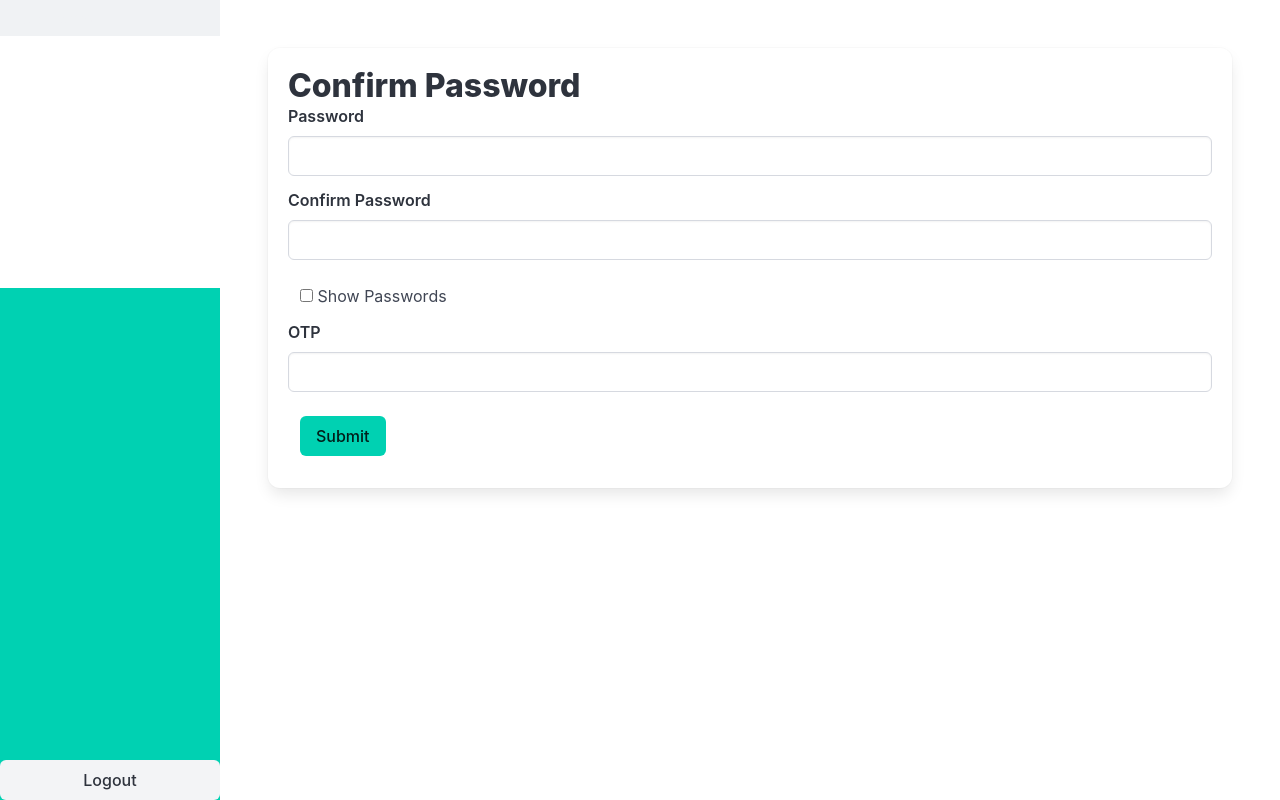
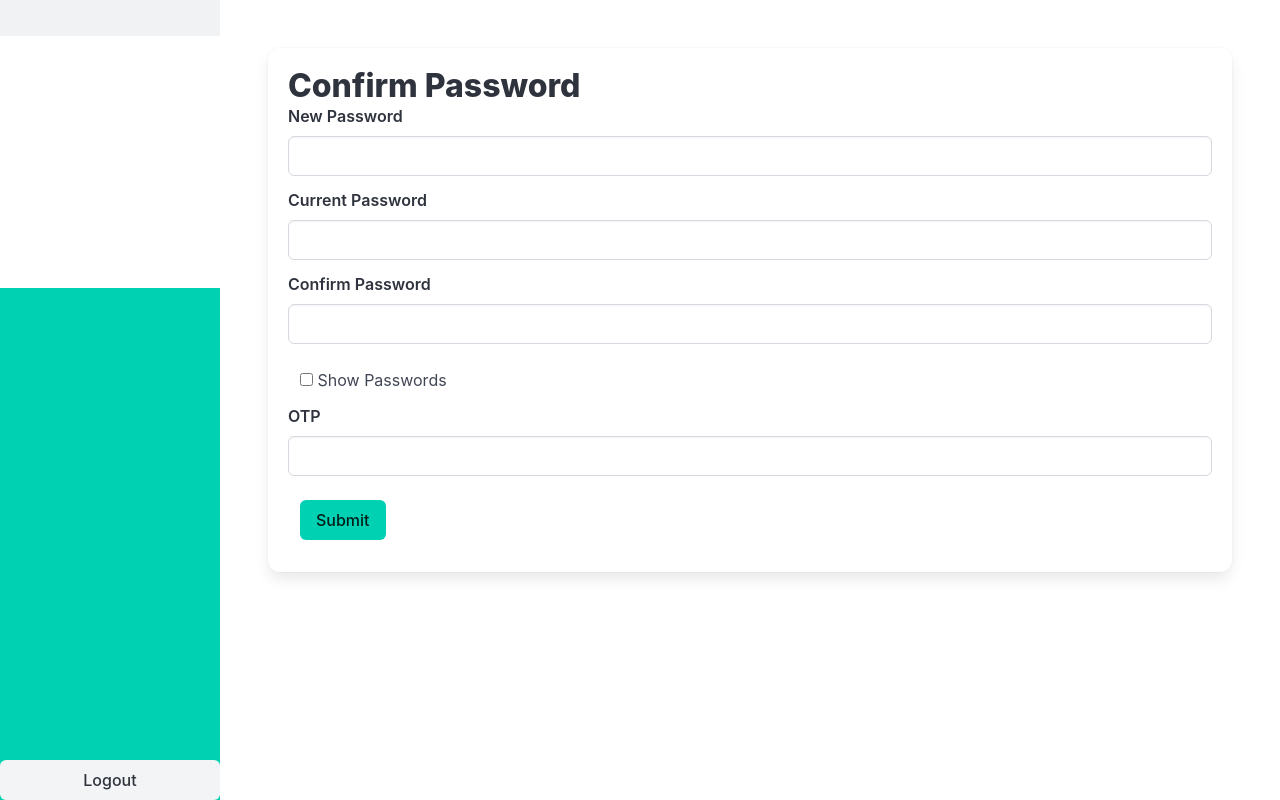
Before and after one commit to Tysaic/cvostriker, a Flask app: page /configuration/confirm_password/edit_password in a window 1280 px wide. Run offline with Flask 3, Linux system fonts and the light colour scheme; the visitor is signed in with stand-in values (Sample User, id 1); data comes from the database, SQL or seed files in the repository; tables that the repository leaves empty hold one stand-in row (values such as "Sample post"); some libraries are stand-ins or nearby versions.

Commit message:
Recovery password successfully but missing validator fix in frontend and complety in back

```diff
--- a/app.py
+++ b/app.py
@@ -612,12 +612,6 @@ def configuration_otp_delete():
         return redirect(url_for('confirm_password', option='delete_otp'))
 
 
-@app.route('/configuration/password', methods=['GET'])
-@login_required
-def password_settings():
-    return render_template('configuration/password_settings.html')
-
-
 @app.route('/reset_password', methods=['GET', 'POST'])
 def reset_password():
     if request.method == 'POST':
@@ -673,7 +667,6 @@ def email_recovery():
         return redirect(url_for('confirm_password', option='set_email_recovery'))
 
 
-
 """------------------------Confirm Password and Two auth method to change option value ------------------------"""
 
 @app.route('/configuration/otp/confirmation', methods=['GET', 'POST'])
@@ -711,14 +704,22 @@ def confirm_password(option):
                 user.otp_created_at = None
                 session.commit()
                 session.close()
+                # Enviar mail con otp configurado
                 return redirect(url_for('configuration_otp', message='OTP has been deleted!'))
             elif option == 'edit_password':
-                pass
+                new_password = request.form['new_password']
+                hashed_password = generate_password_hash(new_password, method='pbkdf2:sha256', salt_length=16)
+                user.password = hashed_password
+                session.commit()
+                session.close()
+                # Enviar email cuando password se haya cambiado
+                return redirect(url_for('dashboard', message='Password were changed succesfully!'))
             elif option == 'set_email_recovery':
                 user.general_info.email_recovery = fsession.get('email_recovery')
                 fsession.pop('email_recovery', None)
                 session.commit()
                 session.close()
+                # Enviar email cuando email recovery se haya cambiado o creado
                 return redirect(url_for('email_recovery', message='Email recovery has been set!'))
         else:
             session.close()
--- a/static/js/main.js
+++ b/static/js/main.js
@@ -3,6 +3,7 @@
 
 var passwordField = document.getElementById('password');
 var confirmField = document.getElementById('confirm');
+var new_passwordField = document.getElementById('new_password');
 var _error = document.getElementById('password-error');
 var special_chars = /[!_@#$%^&*(),.?":{}|<>]/;
 var passwordForm = document.getElementById('password-form');
@@ -13,7 +14,7 @@ function ValidateForm(){
         _error.style.color="red";
         return false;
     }
-    else if(!special_chars.test(passwordField.value)){
+    if(!special_chars.test(passwordField.value) || !special_chars.test(new_passwordField.value)){
         _error.textContent = "Password must contain at least one special character.";
         _error.style.color="red";
         return false;
@@ -32,9 +33,11 @@ function togglePasswords(){
     if (passwordField.type == 'password'){
         passwordField.type = 'text';
         confirmField.type = 'text';
+        new_passwordField.type='text';
     }else{
         passwordField.type = 'password';
         confirmField.type = 'password';
+        new_passwordField.type='password';
     }
 
 }
--- a/templates/configuration/configuration.html
+++ b/templates/configuration/configuration.html
@@ -12,7 +12,7 @@
         <li><a href="{{ url_for('configuration_otp') }}">OTP Settings</a></li>
         <li><a href="{{ url_for('email_recovery') }}">Email Settings</a></li>
         <!--Append email recovery-->
-        <li><a href="{{ url_for('password_settings') }}">Password Settings</a></li>
+        <li><a href="{{ url_for('confirm_password', option='edit_password') }}">Password Settings</a></li>
         <li><a href="">Hardware security settings</a></li>
         <li><a href="">API Settings</a></li>
     </ul>
--- a/templates/dashboard.html
+++ b/templates/dashboard.html
@@ -3,6 +3,9 @@
 {% block title %}Dashboard{% endblock title %}
 {% block content %}
 <div class="dashboard-container">
+    {%if message %}
+    <p>{{message}}</p>
+    {% endif %}
     <h1>Welcome to the Dashboard</h1>
     <p>Here you can manage your application settings and view statistics.</p>
     <div class="stats-section">
--- a/templates/password_confirmation/edit_or_confirm_password.html
+++ b/templates/password_confirmation/edit_or_confirm_password.html
@@ -18,8 +18,16 @@
         <input type="hidden" value="{{ csrf_token() }}" name="csrf_token">
 
             <p id="password-error"></p>
+            {% if option == 'edit_password' %}
+                <div class="field">
+                    <label class="label" for="title">New Password</label>
+                    <div class="control">
+                        <input class="input" type="password" id="new_password" name="new_password" required>
+                    </div>
+                </div>
+            {% endif %}
             <div class="field">
-                <label class="label" for="title">Password</label>
+                <label class="label" for="title">Current Password</label>
                 <div class="control">
                     <input class="input" type="password" id="password" name="password" required>
                 </div>
```
Also changed, not shown: templates/configuration/password_settings.html (deleted, +0 -9 lines).
